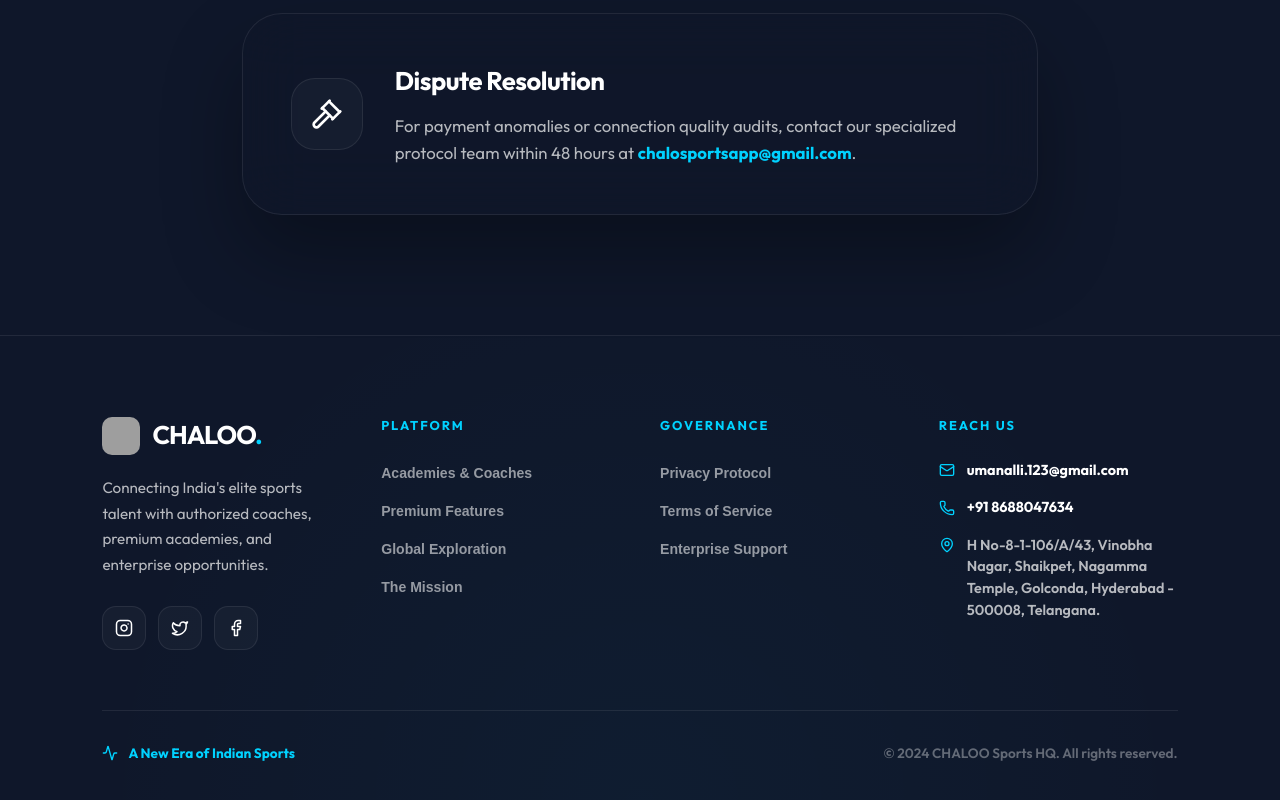
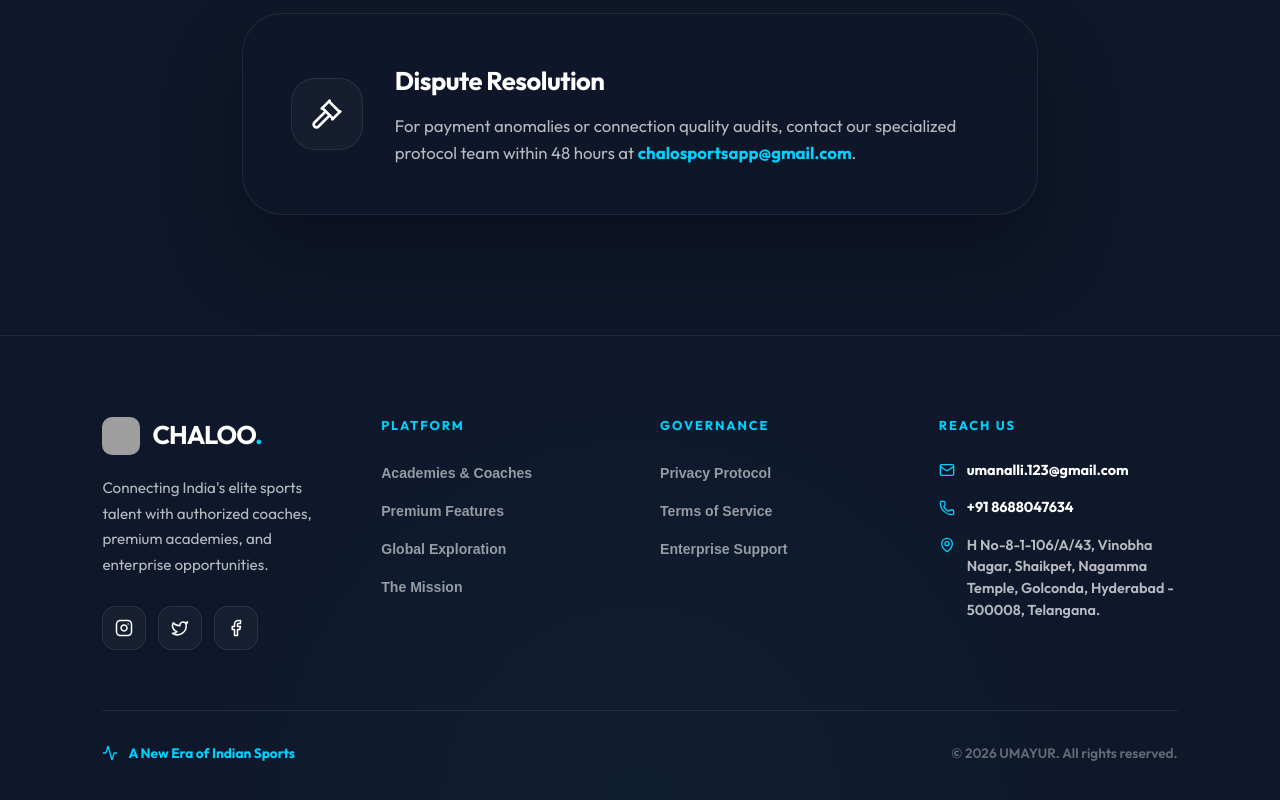
Before and after one commit to charankumardigitalraiz-max/chaloo, a React (Vite) app: page /terms in a window 1280 px wide. Shown: the part 1318-2118 px from the top of the page. Built offline with nearby package versions, Linux system fonts and the light colour scheme; grey boxes are pictures that could not be loaded.

Commit message:
websit reserved text has been updated

```diff
--- a/src/components/Footer.jsx
+++ b/src/components/Footer.jsx
@@ -117,7 +117,7 @@ const Footer = () => {
                     <Activity size={16} /> A New Era of Indian Sports
                 </div>
                 <p style={{ opacity: 0.5, fontSize: '0.85rem', color: 'var(--text-secondary)', fontWeight: '600' }}>
-                    © 2024 CHALOO Sports HQ. All rights reserved.
+                    © 2026 UMAYUR. All rights reserved.
                 </p>
             </div>
 
```
